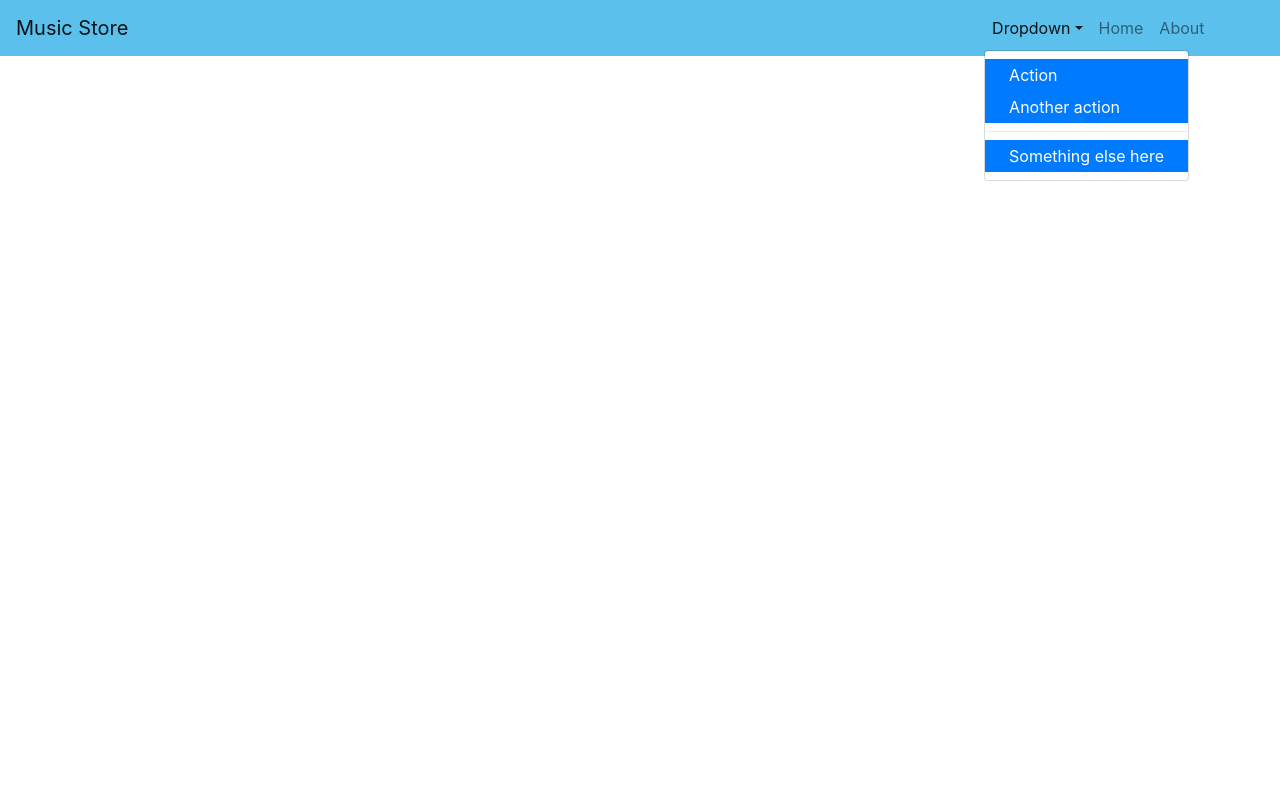
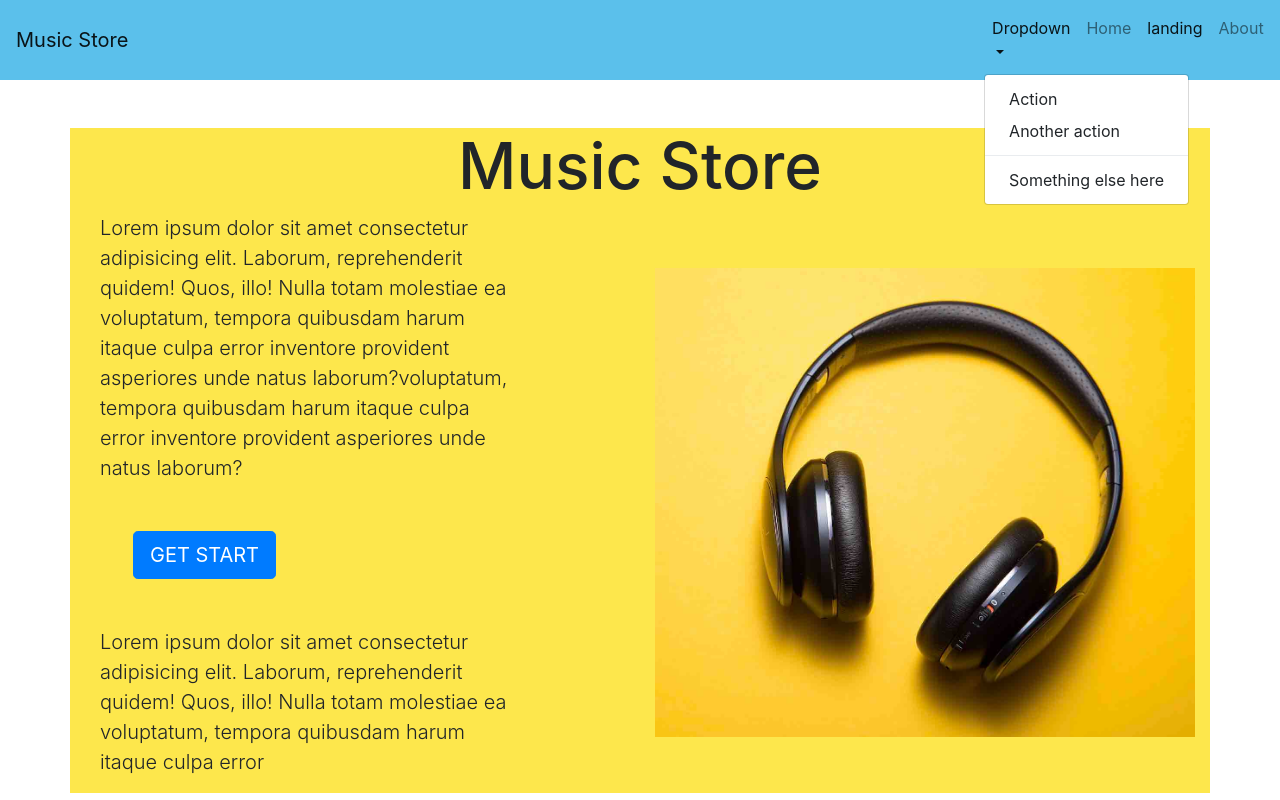
Before and after one commit to gitgeorgec/music-store, a React (Create React App) app: page /landing in a window 1280 px wide. Both pictures are taken after a click on the button "Dropdown". Shown: the top 800 px of the page. Built offline with nearby package versions, Linux system fonts and the light colour scheme.

Commit message:
add_about

```diff
--- a/src/components/dropdown.js
+++ b/src/components/dropdown.js
@@ -3,6 +3,9 @@ import {NavLink} from 'react-router-dom';
 
 
 class Dropdown extends Component {
+    hover(){
+
+    }
     render() {
       return (
         <div className="collapse navbar-collapse justify-content-end" id="navbarSupportedContent">
@@ -12,14 +15,17 @@ class Dropdown extends Component {
                 Dropdown
                 </span>
                 <div className="dropdown-menu" aria-labelledby="navbarDropdown">
-                <NavLink className="dropdown-item" to="/">Action</NavLink>
-                <NavLink className="dropdown-item" to="/">Another action</NavLink>
+                <NavLink exact className="dropdown-item" to="/Action">Action</NavLink>
+                <NavLink exact className="dropdown-item" to="/Another">Another action</NavLink>
                 <div className="dropdown-divider"></div>
-                <NavLink className="dropdown-item" to="/">Something else here</NavLink>
+                <NavLink exact className="dropdown-item" to="/Something">Something else here</NavLink>
                 </div>
             </li>
             <li className="nav-item">
                 <NavLink exact className="nav-link" to="/">Home</NavLink>
+            </li>
+            <li className="nav-item">
+                <NavLink exact className="nav-link" to="/landing">landing</NavLink>
             </li>
             <li className="nav-item">
                 <NavLink exact className="nav-link" to="/about">About</NavLink>
--- a/src/container/Switcher.js
+++ b/src/container/Switcher.js
@@ -1,19 +1,24 @@
 import React from 'react';
 import Jumbotron from './jumbotoon'
 import Main from './main'
+import About from './about'
 import {Switch, Route} from 'react-router-dom';
 
 const Homepage = () => (
   <Jumbotron/>
 );
-const About = () => (
-  <Main/>
-);
+const Aboutpage = () => (
+  <About />
+)
+const Landing = ()=>(
+  <Main />
+)
 
 const Switcher = () => (
   <Switch>
     <Route exact path="/" component={Homepage}/>
-    <Route exact path="/about" component={About}/>
+    <Route exact path="/about" component={Aboutpage}/>
+    <Route exact path="/landing" component={Landing}/>
   </Switch>
 );
 
--- /dev/null
+++ b/src/container/about.js
@@ -0,0 +1,22 @@
+import React, { Component } from 'react';
+import SpotifyLogo from '../img/Spotify_Logo_RGB_Green.png'
+
+
+class About extends Component{
+    render(){
+        return (
+            <div className="container">
+                <div className="row">
+                    <div className="my-auto">
+                        <p className="mx-auto text-center"> This product uses the Spotify API but is not endorsed or certified by Spotify.</p>
+                        <div className="col-sm-6 mx-auto my-auto">
+                            <img src={SpotifyLogo} alt="" className="img-fluid"/>
+                        </div>
+                    </div>
+                </div>
+            </div>
+        )
+    }
+}
+
+export default About
```
Also changed, not shown: src/img/Spotify_Logo_RGB_Green.png (added).
